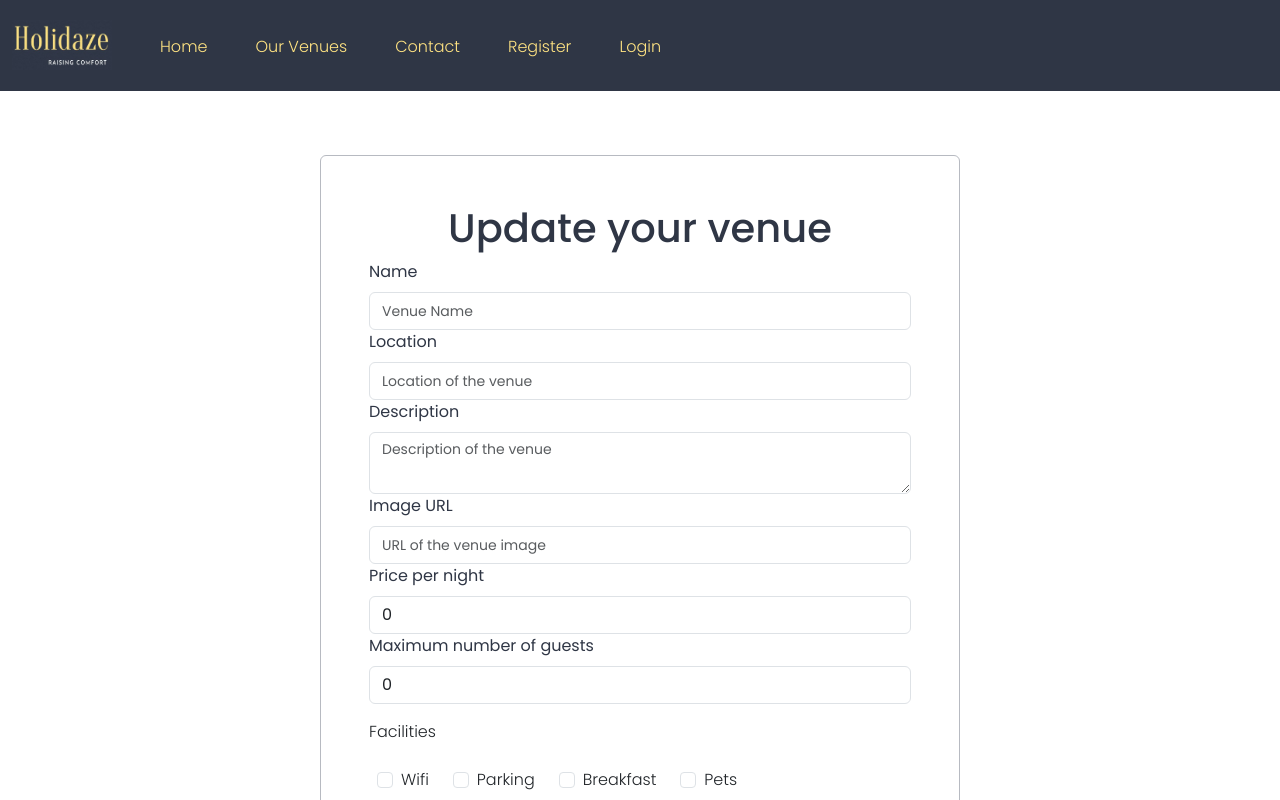
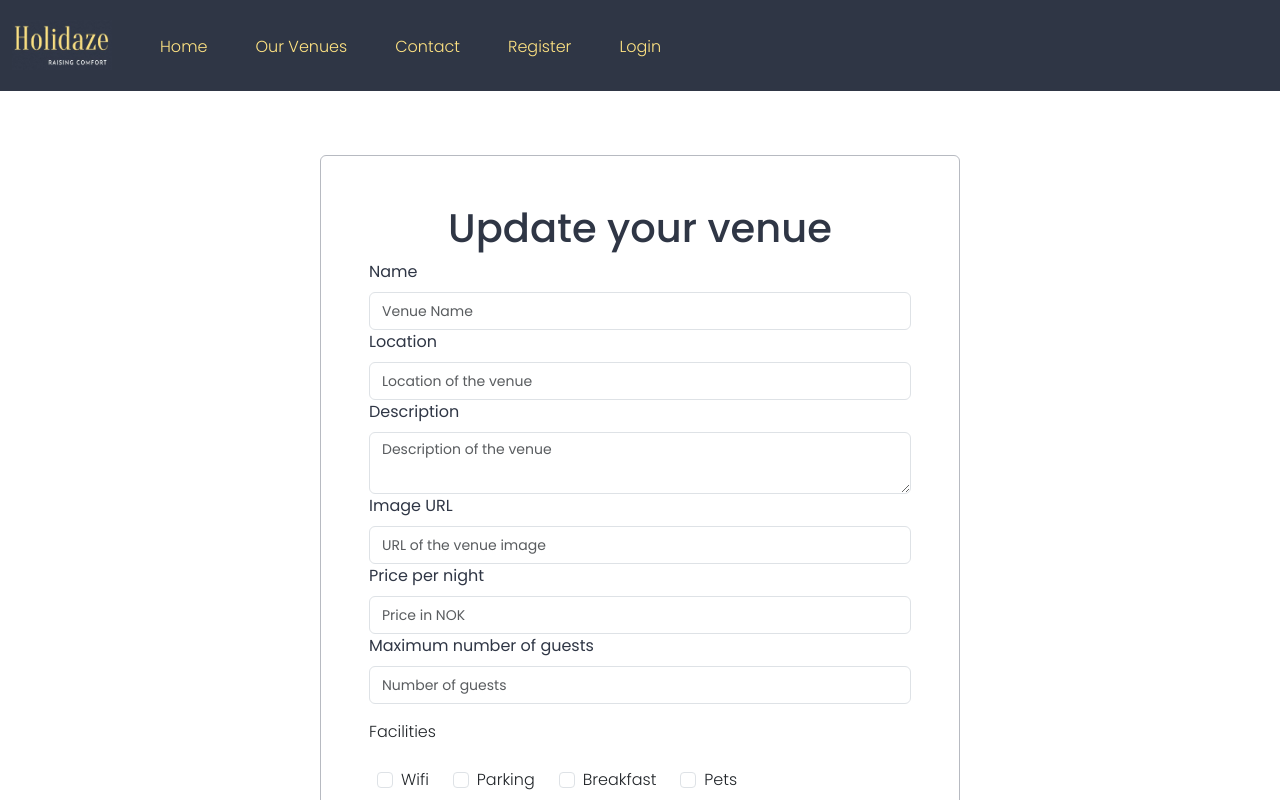
Before and after one commit to tahsinrukaiya/PROJECT-EXAM-2, a React (Vite) app: page /update-venue in a window 1280 px wide. Shown: the top 800 px of the page. Built offline with nearby package versions, Linux system fonts and the light colour scheme; no server answers; a web font is replaced by a local one.

Commit message:
small changes

```diff
--- a/src/components/Pages/Venues/UpdateVenueForm.jsx
+++ b/src/components/Pages/Venues/UpdateVenueForm.jsx
@@ -18,6 +18,7 @@ export default function UpdateVenueForm() {
         pets: false,
     });
 
+
     useEffect(() => {
         const storedVenue = JSON.parse(localStorage.getItem('selectedVenue'));
         if (storedVenue) {
@@ -30,6 +31,7 @@ export default function UpdateVenueForm() {
                 parking: storedVenue.meta?.parking || false,
                 breakfast: storedVenue.meta?.breakfast || false,
                 pets: storedVenue.meta?.pets || false,
+
             });
         }
     }, []);
@@ -107,7 +109,7 @@ export default function UpdateVenueForm() {
                             type="text"
                             name="name"
                             className="form-control"
-                            value={venueData.name}
+                            value={venueData.name || ""}
                             onChange={handleFormChange}
                             placeholder="Venue Name"
                             required
@@ -126,7 +128,7 @@ export default function UpdateVenueForm() {
                         <textarea
                             name="description"
                             className="form-control"
-                            value={venueData.description}
+                            value={venueData.description || ""}
                             onChange={handleFormChange}
                             placeholder="Description of the venue"
                         />
@@ -135,7 +137,7 @@ export default function UpdateVenueForm() {
                             type="text"
                             name="imageUrl"
                             className="form-control"
-                            value={venueData.imageUrl}
+                            value={venueData.imageUrl || ""}
                             onChange={handleFormChange}
                             placeholder="URL of the venue image"
                         />
@@ -144,7 +146,7 @@ export default function UpdateVenueForm() {
                             type="number"
                             name="price"
                             className="form-control"
-                            value={venueData.price}
+                            value={venueData.price || ""}
                             onChange={handleFormChange}
                             placeholder="Price in NOK"
                             required
@@ -154,7 +156,7 @@ export default function UpdateVenueForm() {
                             type="number"
                             name="maxGuests"
                             className="form-control"
-                            value={venueData.maxGuests}
+                            value={venueData.maxGuests || ""}
                             onChange={handleFormChange}
                             placeholder="Number of guests"
                             required
--- a/src/index.css
+++ b/src/index.css
@@ -659,6 +659,10 @@ textarea::placeholder {
   background-color: #2f3645 !important;
 }
 
+.venue-card {
+  background-color: white !important;
+}
+
 .booking-list .list {
   font-size: 16px !important;
 }
```
